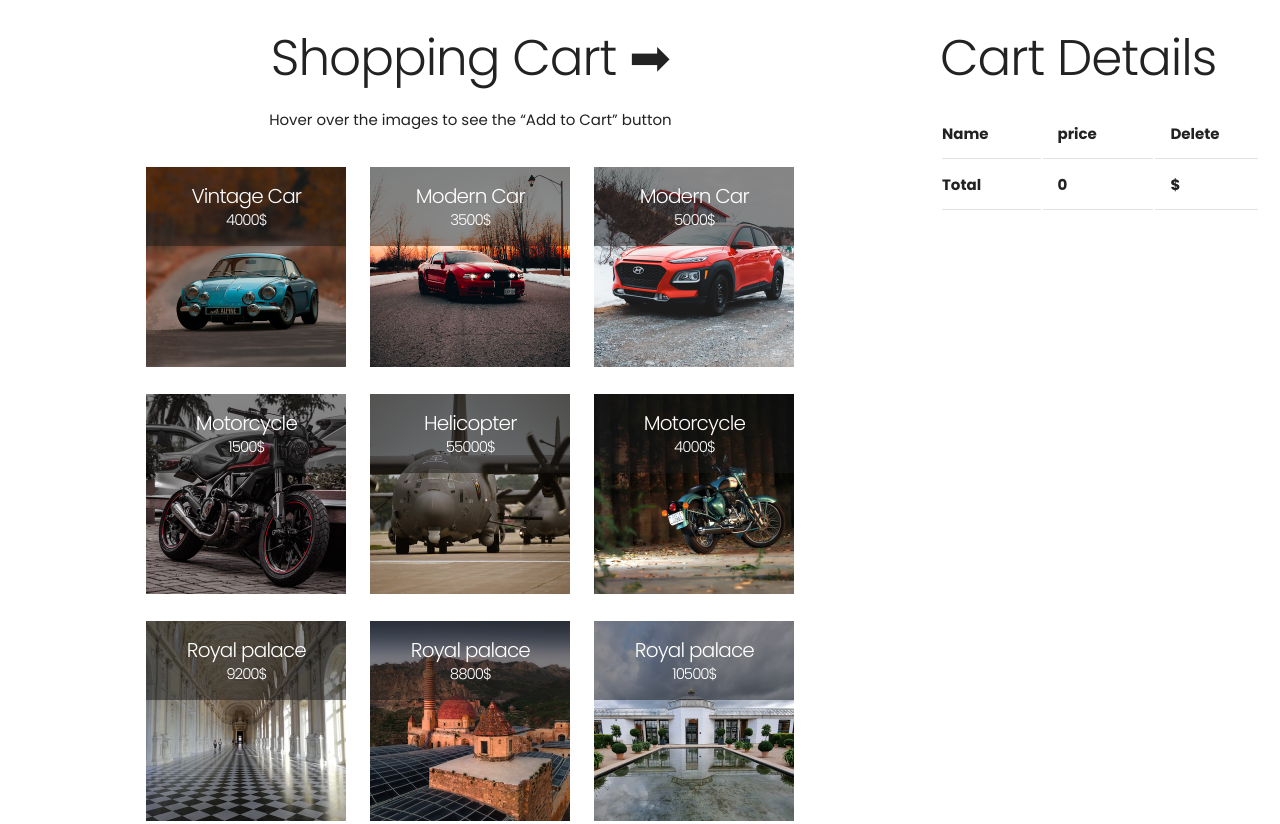
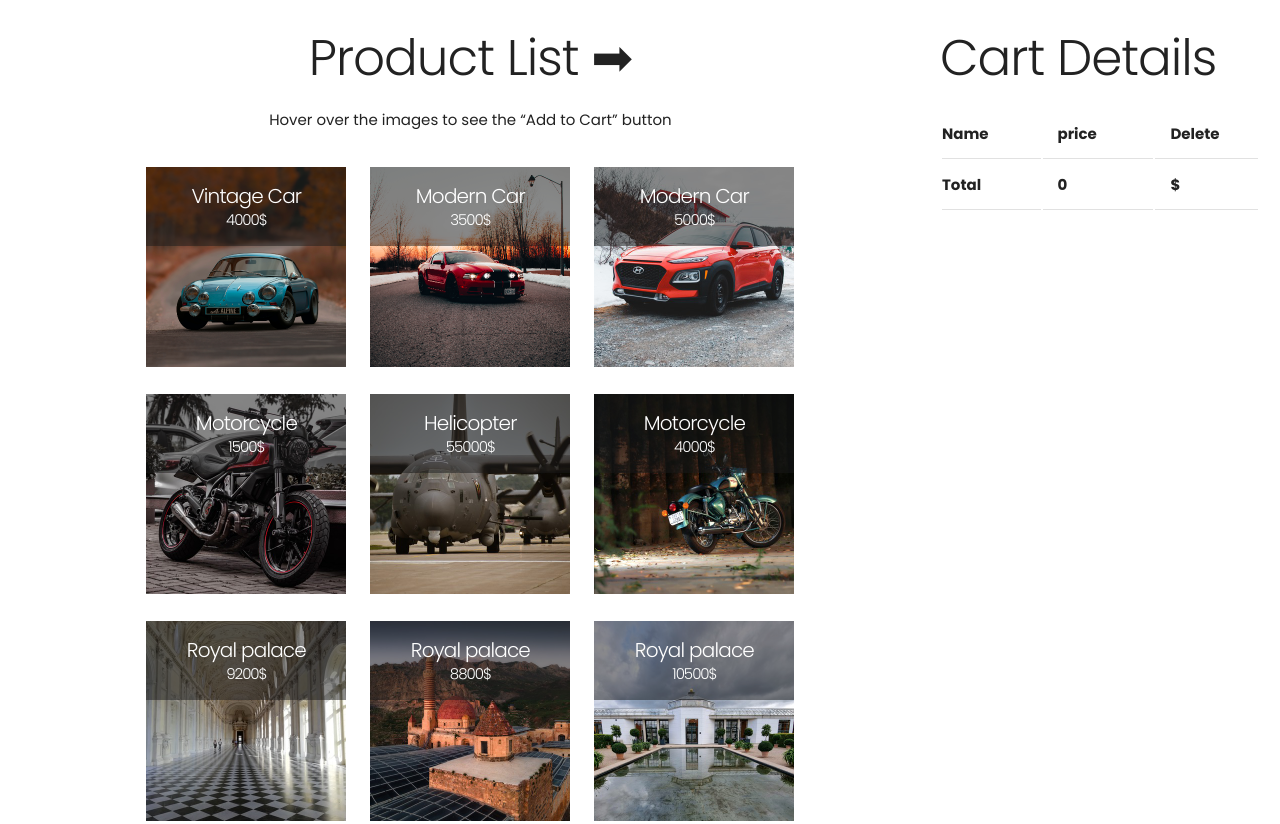
Before and after one commit to mahadirazib/ShoppingCartDemo, a plain HTML site: page index.html in a window 1280 px wide. Shown: the top 824 px of the page. Drawn offline with nearby package versions, Linux system fonts and the light colour scheme.

Commit message:
Update index.html

```diff
--- a/index.html
+++ b/index.html
@@ -15,7 +15,7 @@
 
     <div class="productContainer">
 
-        <h1>Shopping Cart <span class="seeCart" onclick="unseenCart(this)">➡</span></h1>
+        <h1>Product List <span class="seeCart" onclick="unseenCart(this)">➡</span></h1>
         <p>Hover over the images to see the <q>Add to Cart</q> button</p>
 
         <div class="product">
```
